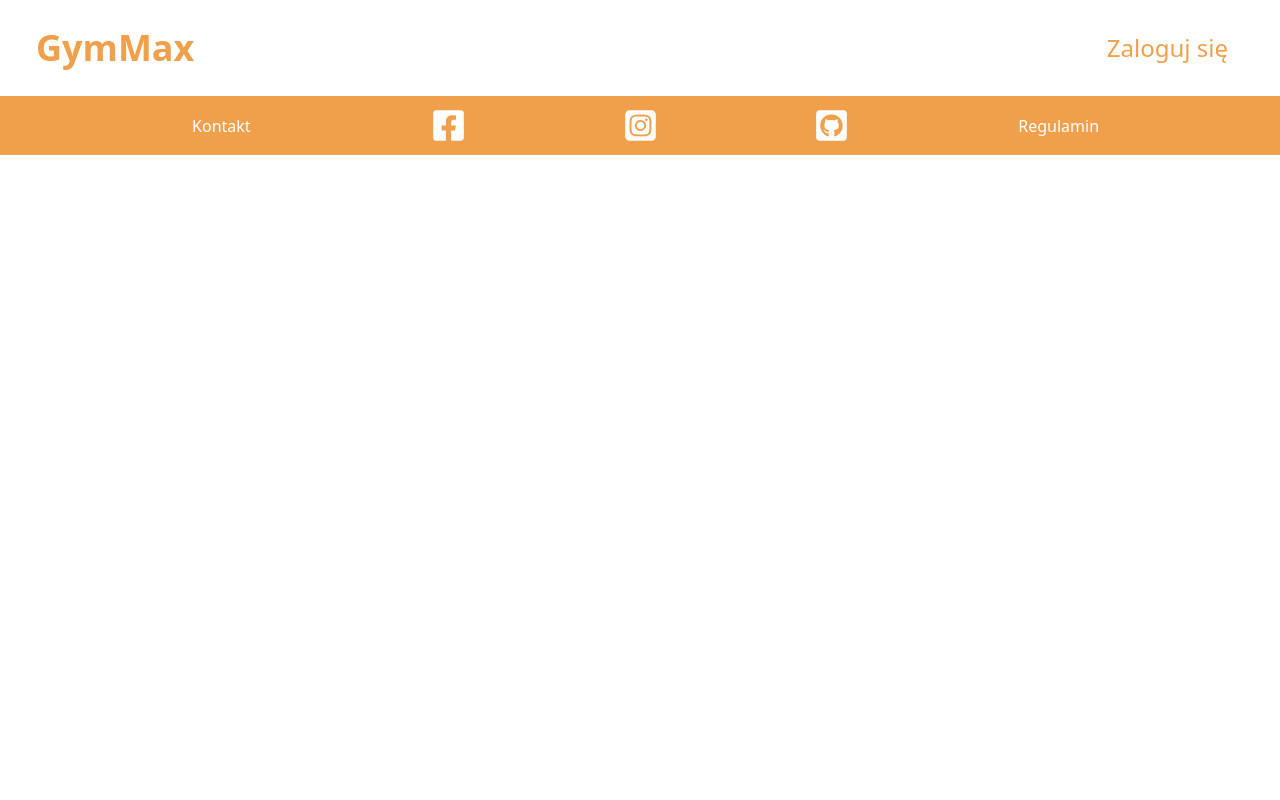
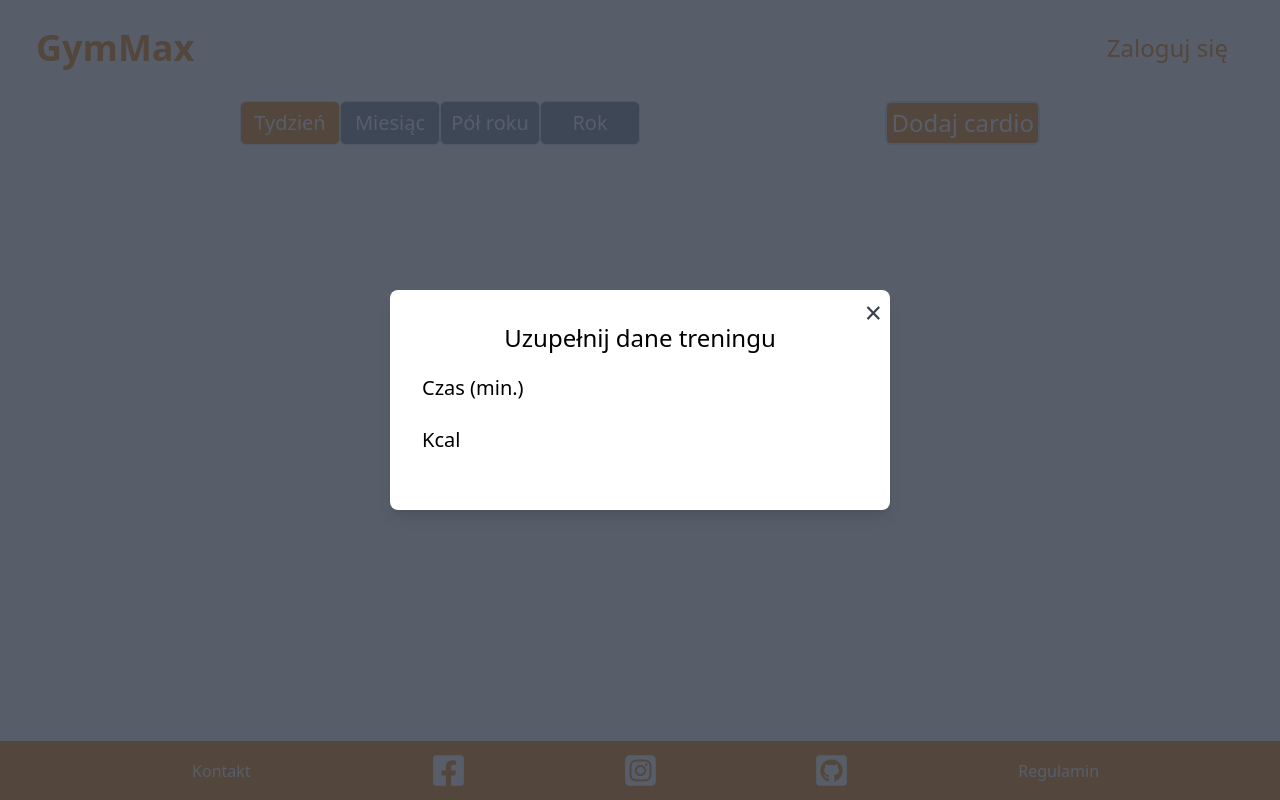
Before and after one commit to adamkrupa98/gym-max, a React (Create React App) app: page /cardio in a window 1280 px wide. Built offline with nearby package versions, Linux system fonts and the light colour scheme; no server answers.

Commit message:
Tworzenie sekcji cardio

```diff
--- a/src/App.js
+++ b/src/App.js
@@ -11,6 +11,7 @@ import Register from "./components/Register";
 import ForgotPassword from "./components/ForgotPassword";
 import Account from "./components/Account";
 import FullHistory from "./components/FullHistory";
+import Cardio from "./components/Cardio";
 function App() {
   return (
     <Router>
@@ -20,6 +21,9 @@ function App() {
           <Switch>
             <Route exact path="/">
               <Home />
+            </Route>
+            <Route exact path="/cardio">
+              <Cardio />
             </Route>
             <Route exact path="/exercises">
               <Exercises />
--- /dev/null
+++ b/src/components/Cardio.jsx
@@ -0,0 +1,86 @@
+import React, { useState } from "react";
+import ReactDOM from "react-dom";
+import { useForm, userForm } from "react-hook-form";
+const Cardio = () => {
+  const [selectedRange, setSelectedRange] = useState("week");
+  const [isModalOpen, setIsModalOpen] = useState(true);
+  const {
+    register,
+    handleSubmit,
+    formState: { errors },
+  } = useForm();
+
+  const onSubmit = (data) => {
+    console.log(data);
+  };
+  const modalContent = (
+    <div className="fixed inset-0 bg-gray-800 bg-opacity-75 flex justify-center items-center z-50">
+      <div className="bg-white p-8 rounded-lg shadow-lg relative w-[500px]">
+        <button
+          onClick={() => setIsModalOpen(false)}
+          className="absolute top-2 right-2 text-gray-700 text-3xl leading-none"
+        >
+          &times;
+        </button>
+        <p className="text-center text-2xl">Uzupełnij dane treningu</p>
+        <div className="mt-5">
+          <form onSubmit={handleSubmit(onSubmit)}>
+            <div className="form-control flex flex-col">
+              <label className="text-xl">Czas (min.)</label>
+              <input type="number" name="time" {...register("time")} />
+            </div>
+            <div className="form-control flex flex-col">
+              <label className="text-xl">Kcal</label>
+              <input type="number" name="kcal" {...register("kcal")} />
+            </div>
+          </form>
+        </div>
+      </div>
+    </div>
+  );
+  return (
+    <div className="flex h-screen mt-[-155px] justify-center">
+      <div className="mt-[20vh] max-w-[800px] w-full">
+        <div className="flex justify-between">
+          <div className="flex justify-between w-[50%]">
+            <button
+              className={`text-xl border w-[35%] rounded-md ${selectedRange === "week" ? "bg-[#f0a04b]" : "bg-gray-400"} text-white p-1`}
+              onClick={() => setSelectedRange("week")}
+            >
+              Tydzień
+            </button>
+            <button
+              className={`text-xl border w-[35%] rounded-md ${selectedRange === "month" ? "bg-[#f0a04b]" : "bg-gray-400"} text-white p-1`}
+              onClick={() => setSelectedRange("month")}
+            >
+              Miesiąc
+            </button>
+            <button
+              className={`text-xl border w-[35%] rounded-md ${selectedRange === "halfyear" ? "bg-[#f0a04b]" : "bg-gray-400"} text-white p-1`}
+              onClick={() => setSelectedRange("halfyear")}
+            >
+              Pół roku
+            </button>
+            <button
+              className={`text-xl border w-[35%] rounded-md ${selectedRange === "year" ? "bg-[#f0a04b]" : "bg-gray-400"} text-white p-1`}
+              onClick={() => setSelectedRange("year")}
+            >
+              Rok
+            </button>
+          </div>
+          <div>
+            <button
+              className="bg-[#f0a04b] text-2xl p-1 rounded-md border-2 text-white hover:border-[#ab733771]"
+              onClick={() => setIsModalOpen(true)}
+            >
+              Dodaj cardio
+            </button>
+          </div>
+        </div>
+      </div>
+      {isModalOpen && ReactDOM.createPortal(modalContent, document.body)}
+    </div>
+  );
+};
+
+export default Cardio;
--- a/src/components/ExerciseDetails.jsx
+++ b/src/components/ExerciseDetails.jsx
@@ -57,7 +57,7 @@ const ExerciseDetails = () => {
   return (
     <div className="flex flex-col max-w-[1240px] mx-auto h-auto md:h-screen md:mt-[-155px] md:items-center">
       <div className="md:mt-[20%] flex flex-col w-full justify-center md:grid md:grid-cols-2">
-        <div className="flex flex-col h-auto md:h-[400px] mt-5 w-full">
+        <div className="flex flex-col h-auto md:h-[430px] mt-5 w-full">
           <ExerciseResults id={exercise.id} fetchExercises={fetchExercises} />
         </div>
         <div className="flex w-full flex-col">
--- a/src/components/Navbar.jsx
+++ b/src/components/Navbar.jsx
@@ -81,6 +81,9 @@ const Navbar = () => {
             <>
               <ul className="md:text-2xl hidden md:flex justify-between">
                 <li className="p-4">
+                  <Link to="/cardio">Cardio</Link>
+                </li>
+                <li className="p-4">
                   <Link to="/exercises">Ćwiczenia</Link>
                 </li>
                 <li className="p-4 relative">
@@ -134,6 +137,11 @@ const Navbar = () => {
         {islogged && (
           <ul className="md:text-2xl md:flex justify-between">
             <li className="p-4">
+              <Link to="/cardio" onClick={handleClick}>
+                Cardio
+              </Link>
+            </li>
+            <li className="p-4">
               <Link to="/exercises" onClick={handleClick}>
                 Ćwiczenia
               </Link>
```
